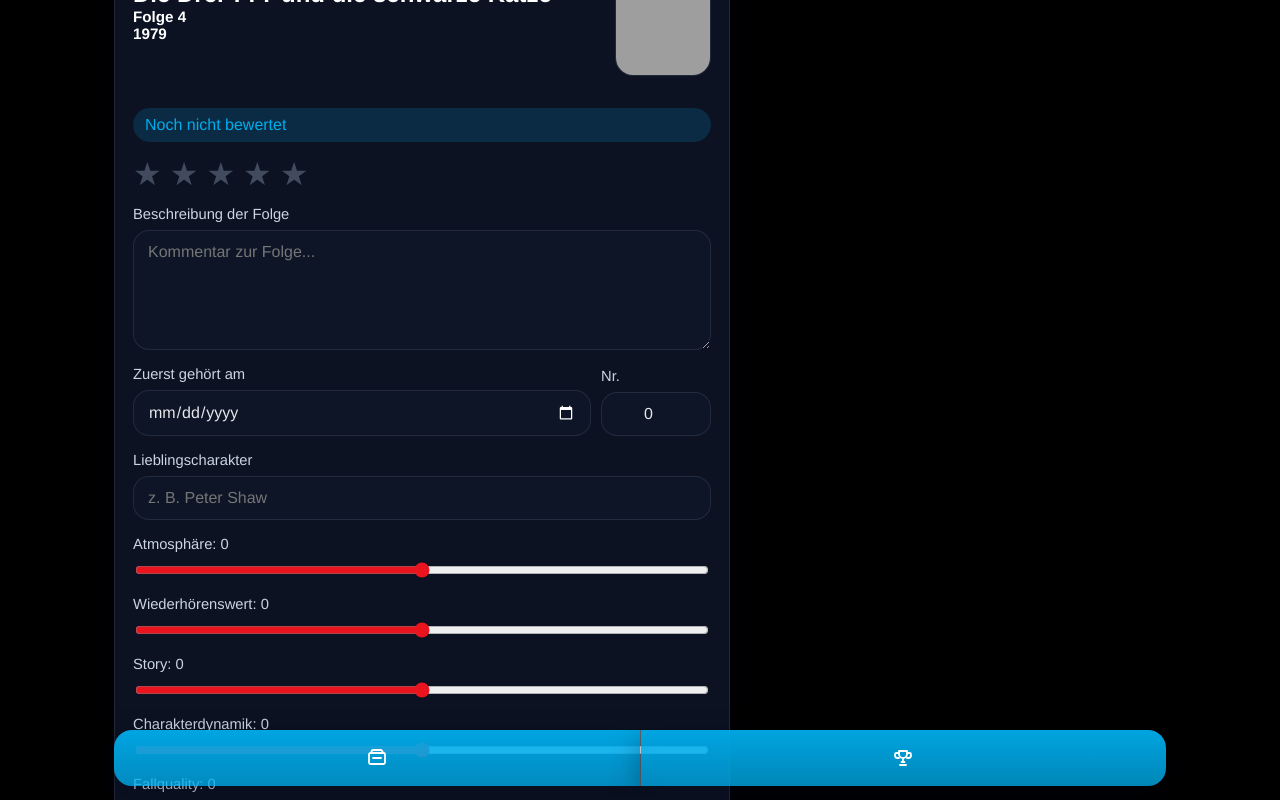
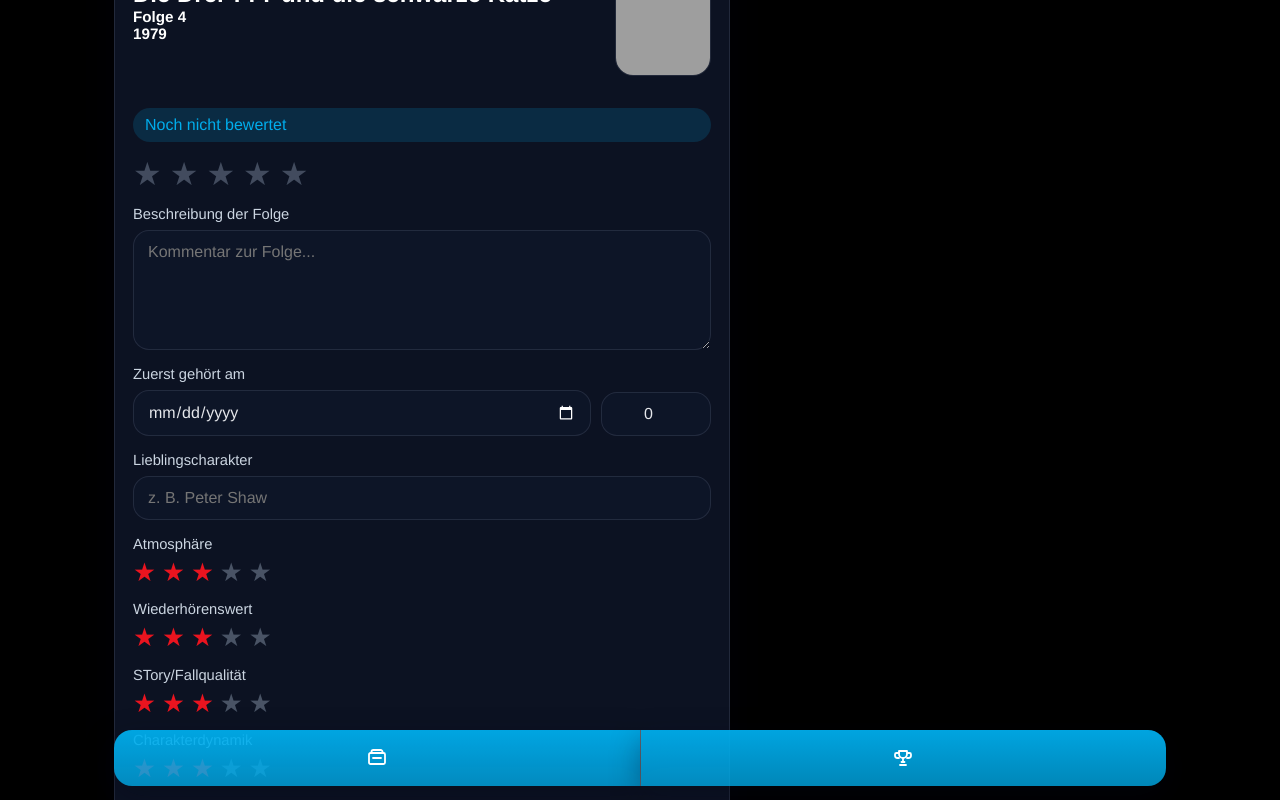
Before and after one commit to danielrieger-lab/bobs-archiv, a React (Vite) app: page / in a window 1280 px wide. Both pictures are taken after a click on the button 235 px from the left and 956 px from the top of the page. Shown: the part 556-1356 px from the top of the page. Built offline with nearby package versions, Linux system fonts and the light colour scheme; grey boxes are pictures that could not be loaded.

Commit message:
Replace rating sliders with stars

```diff
--- a/src/App.tsx
+++ b/src/App.tsx
@@ -312,14 +312,13 @@ type RatingCategory = 'atmosphaere' | 'wiederhoerenswert' | 'story' | 'charakter
 const ratingCategories: Array<{ key: RatingCategory; label: string }> = [
   { key: 'atmosphaere', label: 'Atmosphäre' },
   { key: 'wiederhoerenswert', label: 'Wiederhörenswert' },
-  { key: 'story', label: 'Story' },
+  { key: 'story', label: 'STory/Fallqualität' },
   { key: 'charakterdynamik', label: 'Charakterdynamik' },
-  { key: 'fallquality', label: 'Fallquality' },
 ];
 
 function overallRating(play: Radioplay): number {
-  const sum = play.atmosphaere + play.wiederhoerenswert + play.story + play.charakterdynamik + play.fallquality;
-  const normalized = sum / 10;
+  const sum = play.atmosphaere + play.wiederhoerenswert + play.story + play.charakterdynamik;
+  const normalized = sum / 8;
   return Math.max(0, Math.min(5, (normalized + 1) * 2.5));
 }
 
@@ -329,9 +328,10 @@ function hasGeneralRating(play: Radioplay): boolean {
     || play.wiederhoerenswert !== 0
     || play.story !== 0
     || play.charakterdynamik !== 0
-    || play.fallquality !== 0
   );
 }
+
+const ratingStarValues = [-2, -1, 0, 1, 2] as const;
 
 function normalizeEpisodeLabel(value: string): string {
   return value.replace(/^(Folge\s*\d+)\s*::\s*/i, '$1: ').replace(/\s{2,}/g, ' ').trim();
@@ -360,7 +360,7 @@ function hydrateRadioplay(raw: Partial<Radioplay>, fallback: Radioplay): Radiopl
     lieblingscharakter: typeof raw.lieblingscharakter === 'string' ? raw.lieblingscharakter : '',
     atmosphaere: typeof raw.atmosphaere === 'number' ? raw.atmosphaere : 0,
     wiederhoerenswert: typeof raw.wiederhoerenswert === 'number' ? raw.wiederhoerenswert : 0,
-    story: typeof raw.story === 'number' ? raw.story : 0,
+    story: typeof raw.story === 'number' ? raw.story : (typeof raw.fallquality === 'number' ? raw.fallquality : 0),
     charakterdynamik: typeof raw.charakterdynamik === 'number' ? raw.charakterdynamik : 0,
     fallquality: typeof raw.fallquality === 'number' ? raw.fallquality : 0,
     gruselfaktor: typeof raw.gruselfaktor === 'number' ? raw.gruselfaktor : 0,
@@ -758,11 +758,11 @@ export default function App() {
                 </label>
 
                 <label className="field field-small-number">
-                  <span>Nr.</span>
                   <input
                     type="number"
                     min="0"
                     step="1"
+                    aria-label="Wiedergaben"
                     value={selected.wiedergaben}
                     onChange={(event) => updateWiedergaben(selected.id, Math.max(0, Number(event.target.value) || 0))}
                   />
@@ -781,15 +781,21 @@ export default function App() {
 
               {ratingCategories.map((category) => (
                 <label className="field" key={category.key}>
-                  <span>{category.label}: {selected[category.key]}</span>
-                  <input
-                    type="range"
-                    min="-2"
-                    max="2"
-                    step="1"
-                    value={selected[category.key]}
-                    onChange={(event) => updateCategory(selected.id, category.key, Number(event.target.value))}
-                  />
+                  <span>{category.label}</span>
+                  <div className="rating-stars" role="group" aria-label={`${category.label} Bewertung`}>
+                    {ratingStarValues.map((value) => (
+                      <button
+                        key={value}
+                        type="button"
+                        className={`rating-star ${selected[category.key] >= value ? 'active' : ''}`}
+                        onClick={() => updateCategory(selected.id, category.key, value)}
+                        aria-pressed={selected[category.key] >= value}
+                        aria-label={`${category.label}: ${value}`}
+                      >
+                        ★
+                      </button>
+                    ))}
+                  </div>
                 </label>
               ))}
 
--- a/src/styles.css
+++ b/src/styles.css
@@ -277,6 +277,25 @@ h1 {
 .field span {
   color: #cbd5e1;
   font-size: 0.92rem;
+}
+
+.rating-stars {
+  display: flex;
+  gap: 6px;
+  flex-wrap: wrap;
+}
+
+.rating-star {
+  border: 0;
+  background: transparent;
+  color: rgba(148, 163, 184, 0.45);
+  padding: 0;
+  font-size: 1.6rem;
+  line-height: 1;
+}
+
+.rating-star.active {
+  color: #EA141F;
 }
 
 .first-heard-row {
@@ -714,6 +733,10 @@ input[type='range'] {
     margin-bottom: 0;
   }
 
+  .rating-star {
+    font-size: 1.45rem;
+  }
+
   .detail-header {
     flex-direction: column-reverse;
     align-items: flex-start;
```
